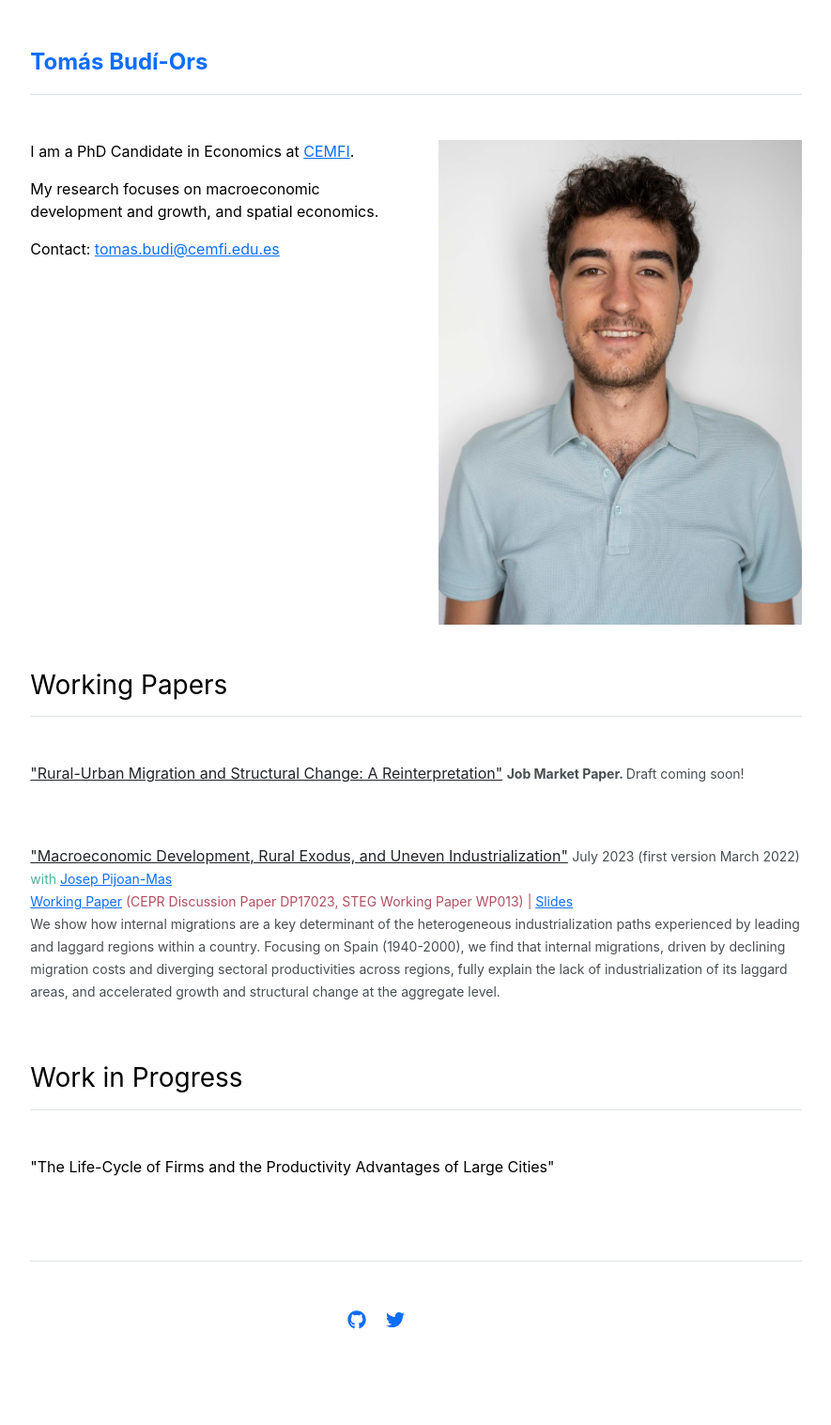
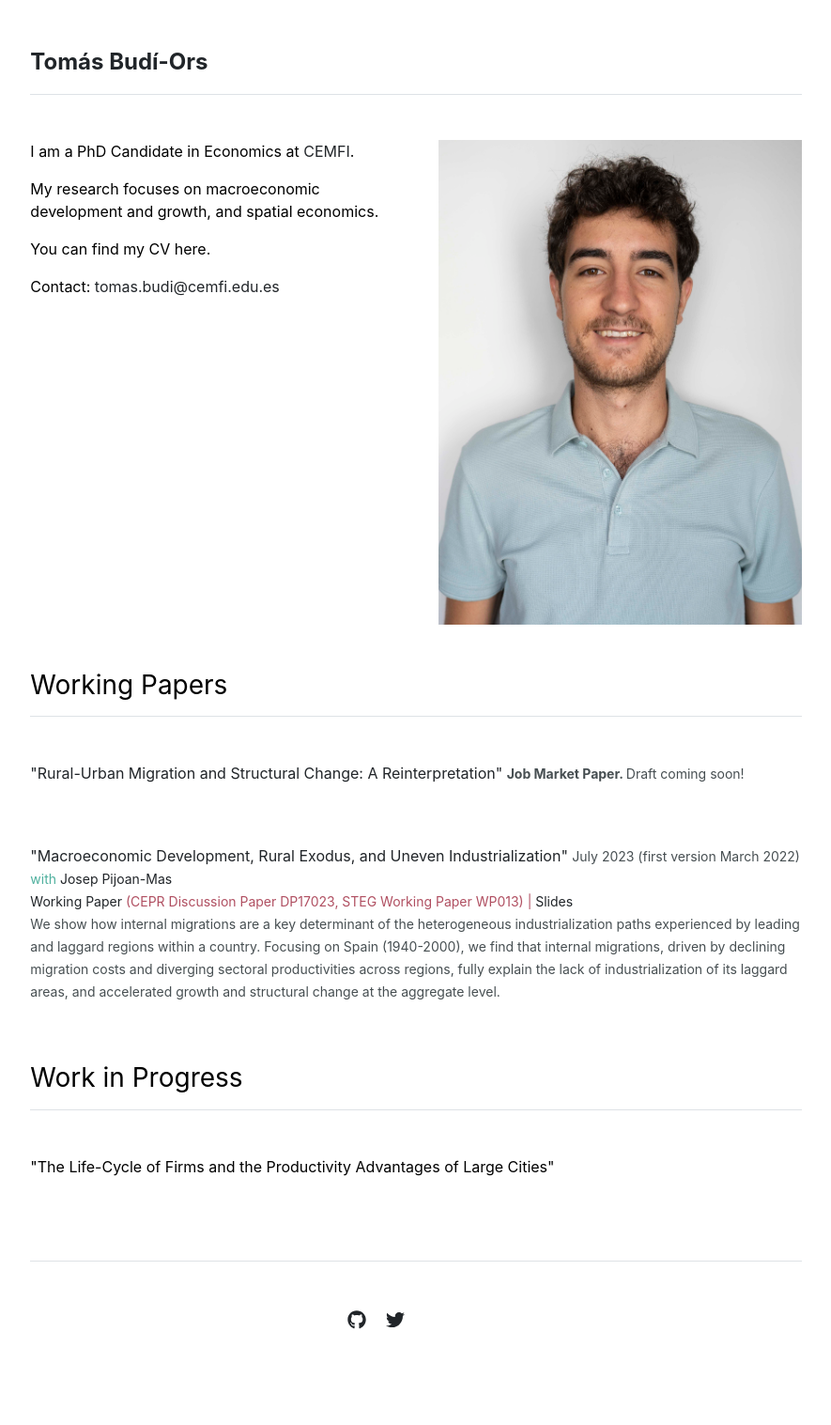
Before and after one commit to tomas-budi-ors/tomas-budi-ors.github.io, a Jekyll site: the page built from index.md, in a window 1280 px wide. Shown: the whole page at 94% size, without its empty margins (197-1082 px from the left). Built offline with Jekyll 4.4.1, drawn with Linux system fonts in a browser that asks for light colours.

Commit message:
Change index and link colors

```diff
--- a/_includes/working_papers.html
+++ b/_includes/working_papers.html
@@ -3,7 +3,7 @@
     <h3 class="fw-normal border-bottom pb-3 mb-5">Working Papers</h3>
     {% if page.title == "Home" %}
       {% for item in site.data.working_papers.featured %}
-        <p><a style ="color:#212529;" href="{{ item.url }}" target="_blank" rel="noopener noreferrer">{{ item.name }}</a>
+        <p><a href="{{ item.url }}" target="_blank" rel="noopener noreferrer">{{ item.name }}</a>
         <span style="color:#474f52; font-size: 14px;">{{item.extra_info}}</span><br>
         <span style="color:#4FB09E;"><small>{{ item.coauthors }}</small></span><br>
         <span style="color:#b04f61;"><small>{{ item.links }}</small></span><br>
--- a/_sass/main.scss
+++ b/_sass/main.scss
@@ -1,7 +1,7 @@
 $backgroundColor: #ffffff;
 $bodyColor: #000000;
 $bodyFont: -apple-system,BlinkMacSystemFont,"Segoe UI",Helvetica,Arial,sans-serif,"Apple Color Emoji","Segoe UI Emoji","Segoe UI Symbol";
-//$linkColor: #212529 !important;
+$linkColor: #212529 !important;
 
 body {
   background: $backgroundColor;
@@ -9,6 +9,11 @@ body {
   font-family: $bodyFont;
 }
 
-// body a {
-//   color: $linkColor
-// }
+body a {
+  text-decoration: none;
+  color: $linkColor;
+}
+
+p a {
+  color: inherit;
+}
--- a/index.md
+++ b/index.md
@@ -7,5 +7,6 @@ I am a PhD Candidate in Economics at [CEMFI](https://www.cemfi.es/).
 
 My research focuses on macroeconomic development and growth, and spatial economics.
 
+You can find my CV here.
 
 Contact: [tomas.budi@cemfi.edu.es](mailto:tomas.budi@cemfi.edu.es)
```
